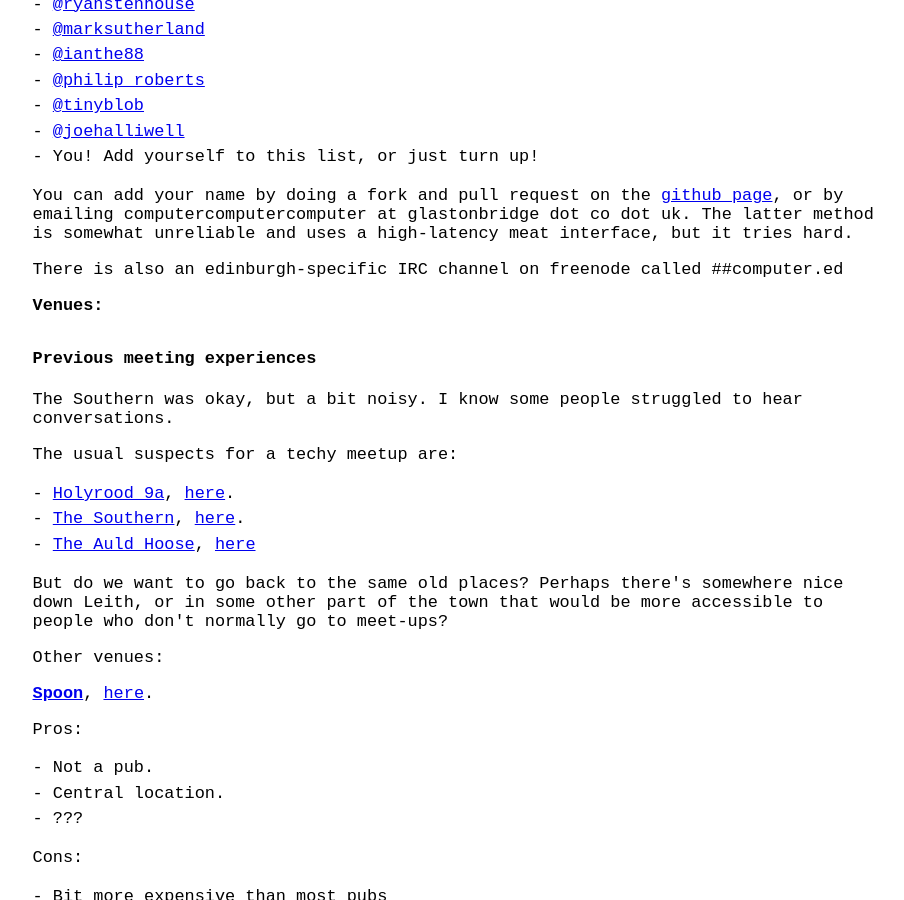
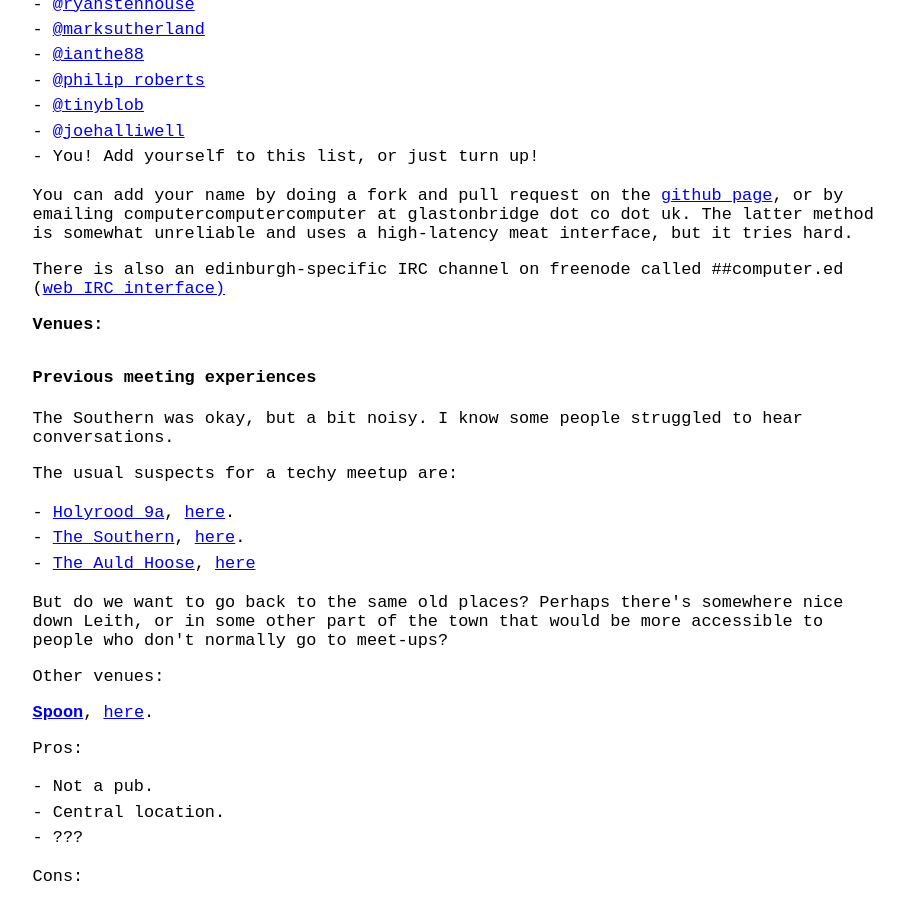
Before and after one commit to computeranonymous/computer, a Jekyll site: the page built from uk_edinburgh.html, in a window 1280 px wide and 900 px high, scrolled down 1174 px. Shown: the whole window, without its empty margins (185-1089 px from the left). Built offline with Jekyll 4.4.1, drawn with Linux system fonts in a browser that asks for light colours.

Commit message:
Adding a link to Freenode's web IRC interface
Adding a link to Freenode's official web IRC interface for people without an IRC client currently installed on their computer.

```diff
--- a/uk_edinburgh.html
+++ b/uk_edinburgh.html
@@ -69,7 +69,7 @@ title: Computer Anonymous - Edinburgh
 
       <p>You can add your name by doing a fork and pull request on the <a href="https://github.com/computeranonymous/computer/blob/gh-pages/uk_edinburgh.html">github page</a>, or by emailing computercomputercomputer at glastonbridge dot co dot uk.  The latter method is somewhat unreliable and uses a high-latency meat interface, but it tries hard.</p>
 
-      <p>There is also an edinburgh-specific IRC channel on freenode called ##computer.ed</p>
+      <p>There is also an edinburgh-specific IRC channel on freenode called ##computer.ed (<a href="http://webchat.freenode.net/?channels=##computer.ed">web IRC interface)</a></p>
 
       <h3>Venues:</h3>
 
```
